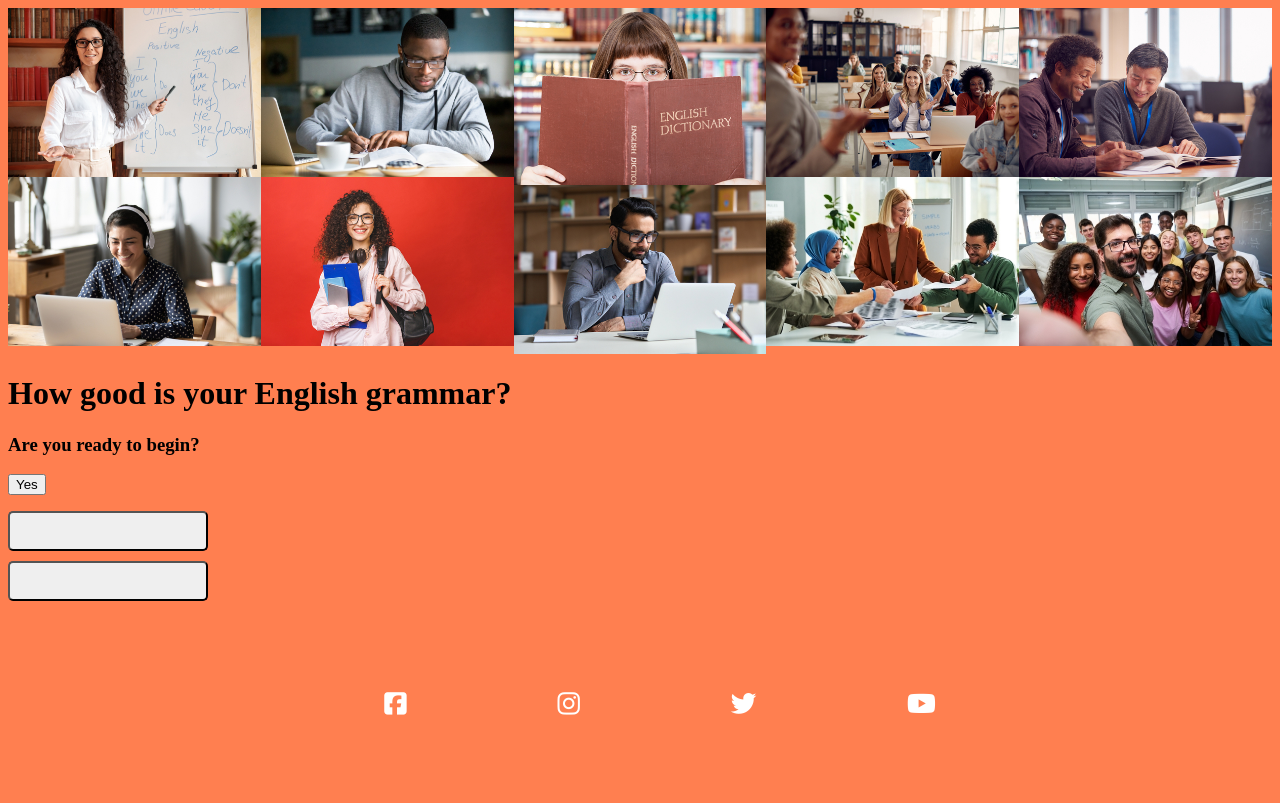
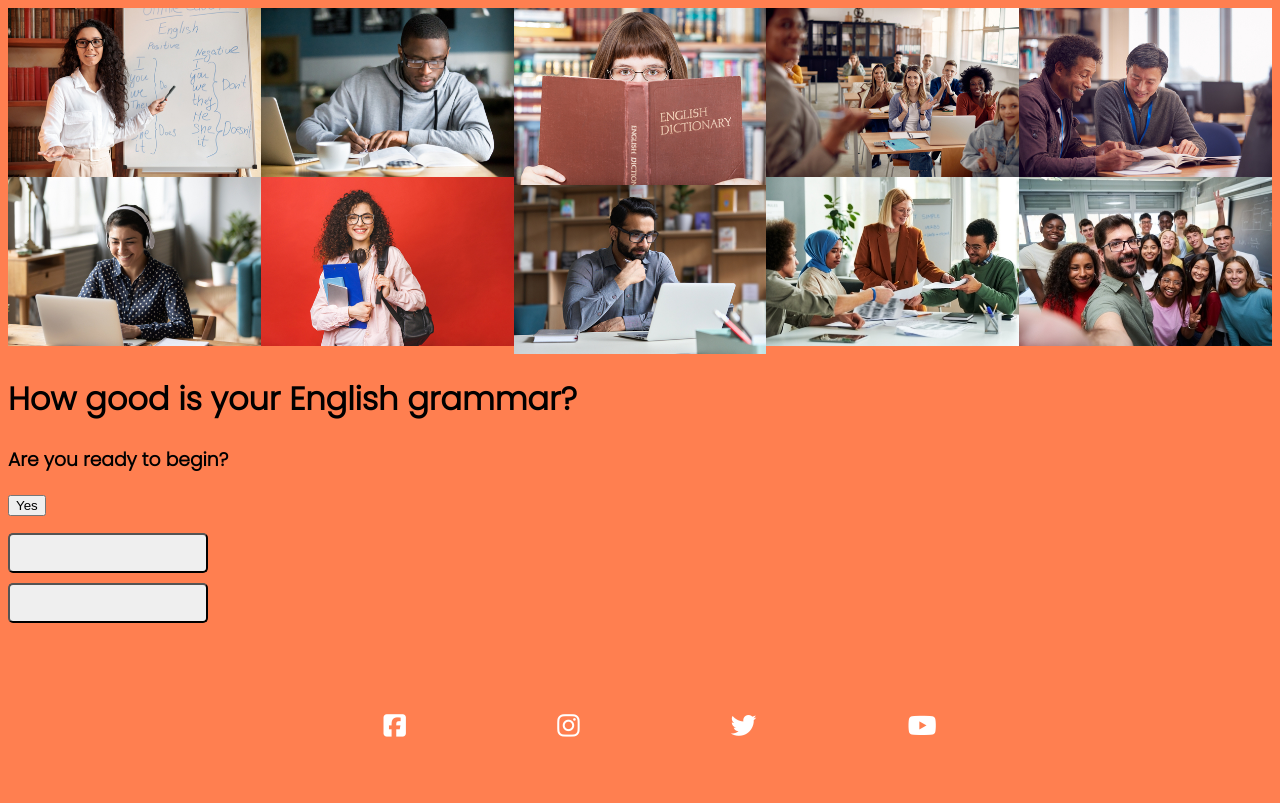
Before and after one commit to StephenPhilipOFlynn/EnglishGrammarGame, a plain HTML site: page index.html in a window 1280 px wide. Drawn offline with Linux system fonts and the light colour scheme.

Commit message:
apply poppins  font to body element

```diff
--- a/assets/css/style.css
+++ b/assets/css/style.css
@@ -1,6 +1,9 @@
 @import url('https://fonts.googleapis.com/css2?family=Poppins:wght@300&display=swap');
 
-body {background-color: coral;}
+body {
+    background-color: coral;
+    font-family: 'Poppins', sans-serif;
+}
 
 .box {
     width: 600px;
```
